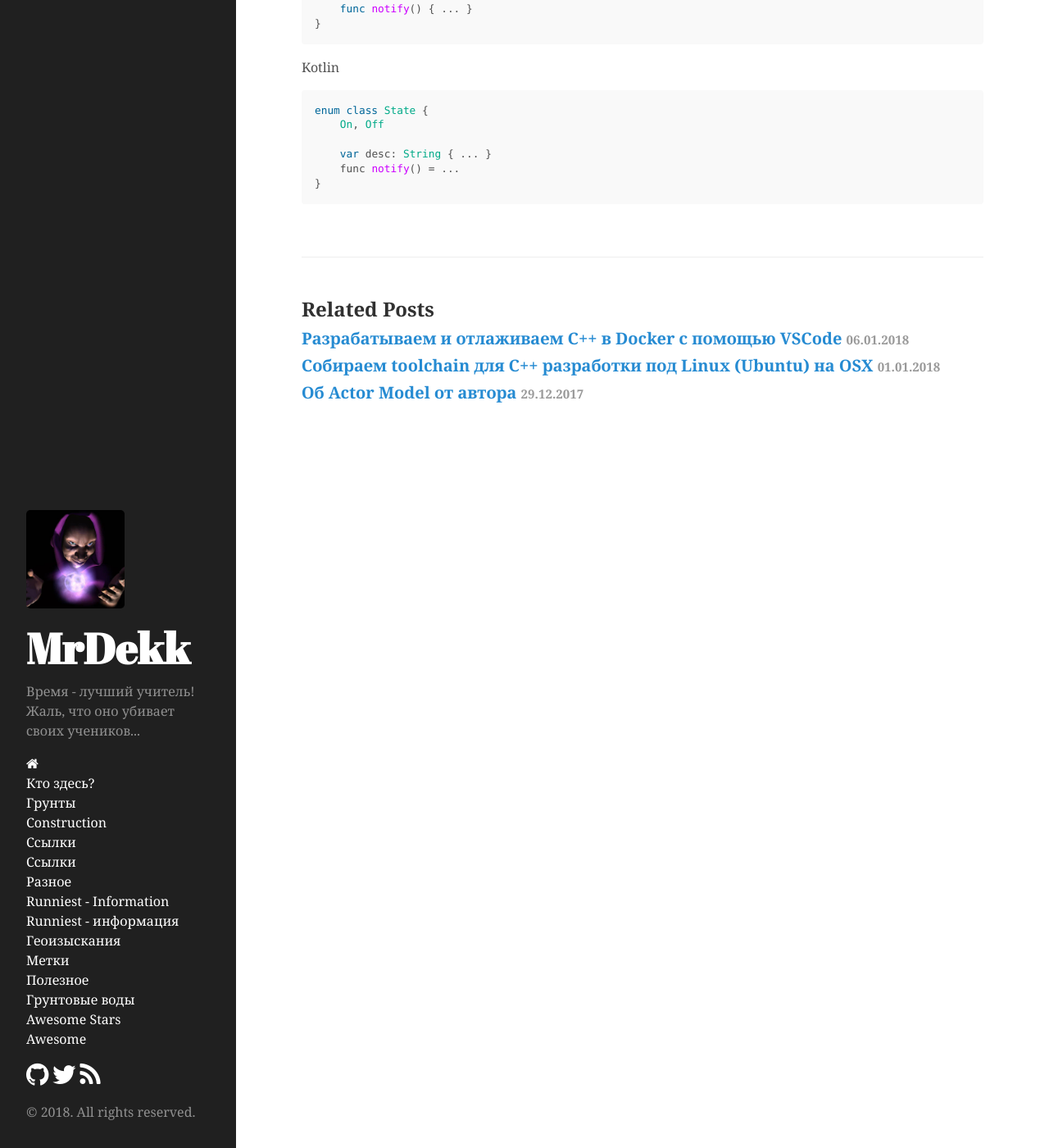
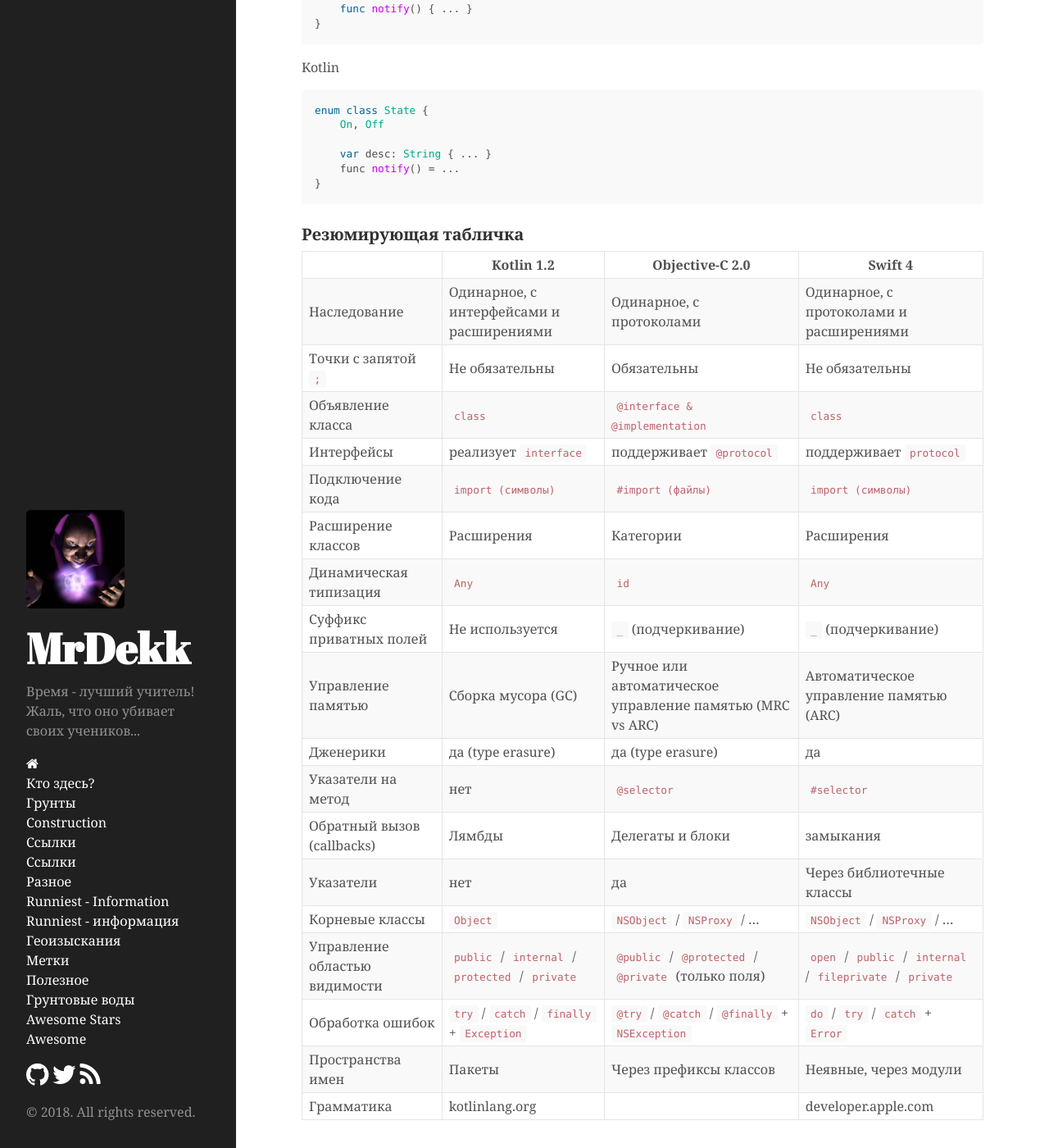
Before and after one commit to mrdekk/mrdekk.github.io, a Jekyll site: the page built from _posts/2018-11-28-swift-kotlin-comparison.md, in a window 1280 px wide and 1400 px high, scrolled down 9874 px. Shown: the whole window at 82% size. Built offline with Jekyll 4.4.1, drawn with Linux system fonts in a browser that asks for light colours.

Commit message:
update for swift-kotlin comparison

````diff
--- a/_posts/2018-11-28-swift-kotlin-comparison.md
+++ b/_posts/2018-11-28-swift-kotlin-comparison.md
@@ -571,3 +571,26 @@ enum class State {
     func notify() = ...
 }
 ```
+
+### Резюмирующая табличка
+
+|   | Kotlin 1.2 | Objective-C 2.0 | Swift 4 |
+|---|---|---|---|
+| Наследование | Одинарное, с интерфейсами и расширениями | Одинарное, с протоколами | Одинарное, с протоколами и расширениями |
+| Точки с запятой ```;``` | Не обязательны | Обязательны | Не обязательны |
+| Объявление класса | ```class``` | ```@interface & @implementation``` | ```class``` |
+| Интерфейсы | реализует ```interface``` | поддерживает ```@protocol``` | поддерживает ```protocol``` |
+| Подключение кода | ```import (символы)``` | ```#import (файлы)``` | ```import (символы)``` |
+| Расширение классов | Расширения | Категории | Расширения |
+| Динамическая типизация | ```Any``` | ```id``` | ```Any``` |
+| Суффикс приватных полей | Не используется | ```_``` (подчеркивание) | ```_``` (подчеркивание) |
+| Управление памятью | Сборка мусора (GС) | Ручное или автоматическое управление памятью (MRC vs ARC) | Автоматическое управление памятью (ARC) |
+| Дженерики | да (type erasure) | да (type erasure) | да |
+| Указатели на метод | нет | ```@selector``` | ```#selector``` |
+| Обратный вызов (callbacks) | Лямбды | Делегаты и блоки | замыкания |
+| Указатели | нет | да | Через библиотечные классы |
+| Корневые классы | ```Object``` | ```NSObject``` / ```NSProxy``` / … | ```NSObject``` / ```NSProxy``` / … |
+| Управление областью видимости | ```public``` / ```internal``` / ```protected``` / ```private``` | ```@public``` / ```@protected``` / ```@private``` (только поля) | ```open``` / ```public``` / ```internal``` / ```fileprivate``` / ```private``` |
+| Обработка ошибок | ```try``` / ```catch``` / ```finally``` + ```Exception``` | ```@try``` / ```@catch``` / ```@finally``` + ```NSException``` | ```do``` / ```try``` / ```catch``` + ```Error``` |
+| Пространства имен | Пакеты | Через префиксы классов | Неявные, через модули |
+| Грамматика | kotlinlang.org | | developer.apple.com |
````
